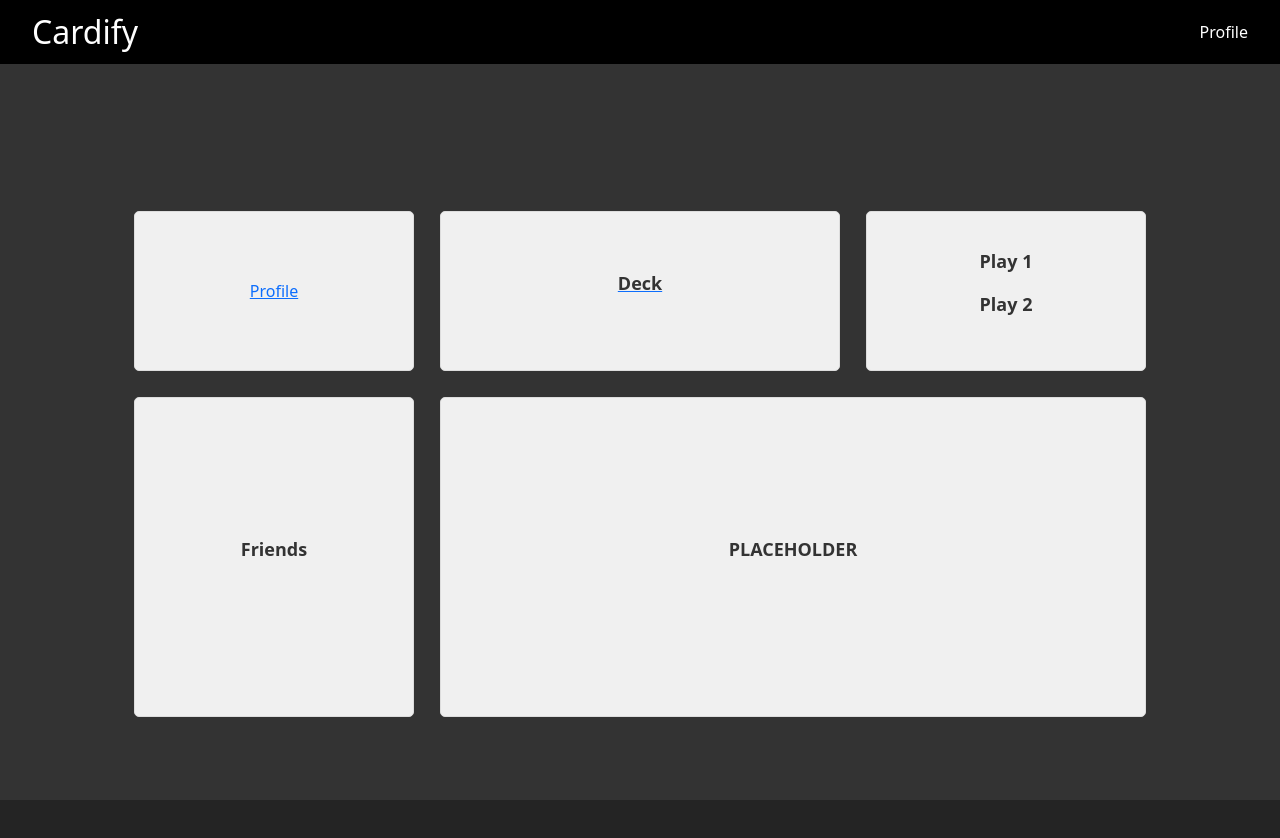
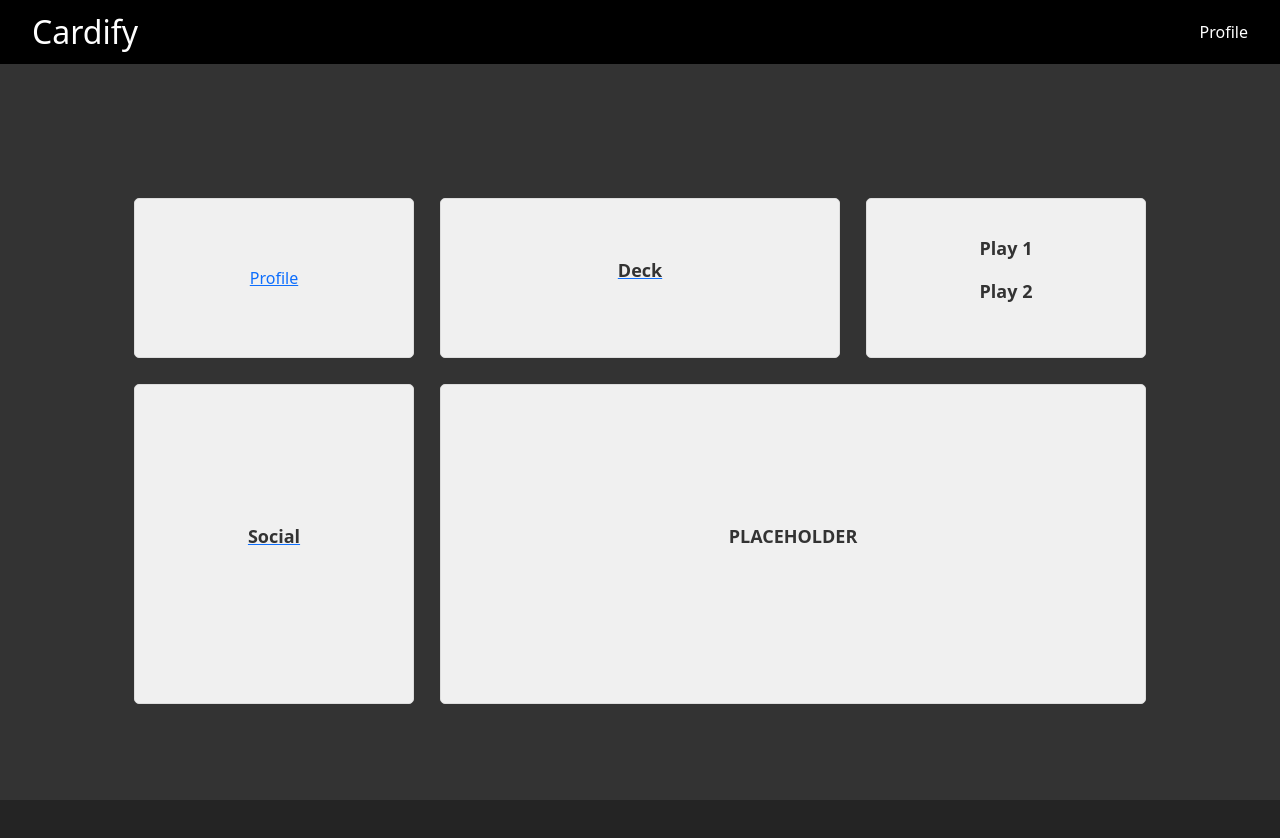
Before and after one commit to ChrisMamatas/cardify, a React (Vite) app: page / in a window 1280 px wide. Shown: the top 838 px of the page. Built offline with nearby package versions, Linux system fonts and the light colour scheme.

Commit message:
added Social page

```diff
--- /dev/null
+++ b/src/Components/SocialWidget.tsx
@@ -0,0 +1,16 @@
+import "./Widgets.css"
+import {Link} from "react-router-dom";
+interface Props {
+    className?: string
+}
+
+export default function SocialWidget({ className } : Props) {
+
+    return (
+        <Link to={"/Social"}>
+            <div className={className}>
+                <p>Social</p>
+            </div>
+        </Link>
+    )
+}
--- a/src/components/FriendsWidget.tsx
+++ /dev/null
@@ -1,13 +0,0 @@
-import "./Widgets.css"
-interface Props {
-    className?: string
-}
-
-export default function FriendsWidget({ className } : Props) {
-
-    return (
-        <div className={className}>
-            <p>Friends</p>
-        </div>
-    )
-}
--- a/src/pages/Home.tsx
+++ b/src/pages/Home.tsx
@@ -2,38 +2,38 @@ import {Link} from "react-router-dom";
 import ProfileWidget from "../components/ProfileWidget.tsx";
 import PlayWidget from "../components/PlayWidget.tsx";
 import "./Home.css"
-import FriendsWidget from "../components/FriendsWidget.tsx";
+import SocialWidget from "../Components/SocialWidget.tsx";
 import DeckWidget from "../components/DeckWidget.tsx";
 import Temp from "../components/Temp.tsx";
 
 export default function Home() {
 
     return (
-        // <div>
-        //     <h1>
-        //         Home
-        //     </h1>
-        //     <div>
-        //         <button>
-        //             <Link to={"/Social"}>Social</Link>
-        //         </button>
-        //     </div>
-        //     <div>
-        //         <button>
-        //             <Link to={"/Cards"}>Cards</Link>
-        //         </button>
-        //     </div>
-        //     <div>
-        //         <button>
-        //             <Link to={"/Battle"}>Battle</Link>
-        //         </button>
-        //     </div>
-        //     <div>
-        //         <button>
-        //             <Link to={"/Arena"}>Arena</Link>
-        //         </button>
-        //     </div>
-        // </div>
+        /* <div>
+             <h1>
+                 Home
+             </h1>
+             <div>
+                 <button>
+                     <Link to={"/Social"}>Social</Link>
+                 </button>
+             </div>
+             <div>
+                 <button>
+                     <Link to={"/Cards"}>Cards</Link>
+                 </button>
+             </div>
+             <div>
+                 <button>
+                     <Link to={"/Battle"}>Battle</Link>
+                 </button>
+             </div>
+             <div>
+                 <button>
+                     <Link to={"/Arena"}>Arena</Link>
+                 </button>
+             </div>
+         </div>*/
 
         <div className={"center-container"}>
             <div className={"grid-container"}>
@@ -41,7 +41,7 @@ export default function Home() {
                 <ProfileWidget className={"Widget top-row"}/>
                 <DeckWidget className={"Widget top-row"}/>
                 <PlayWidget className={"Widget top-row"}/>
-                <FriendsWidget className={"Widget span-two-rows bottom-row"}/>
+                <SocialWidget className={"Widget span-two-rows bottom-row"}/>
                 <Temp className={"Widget span-two-rows-and-columns bottom-row"}/>
             </div>
         </div>
--- a/src/pages/Social.tsx
+++ b/src/pages/Social.tsx
@@ -1,8 +1,35 @@
+import react from "@vitejs/plugin-react-swc";
+import React, {useState} from "react";
+
+/*interface friendProp{
+    Name: String;
+    id: number;
+    Level: number;
+    Status: Boolean;
+    handleAdd:(e: React.FormEvent) => void;
+}*/
 export default function Social() {
+    /*const [friend, setListFriend] = useState<string>("")
+    const handleAdd = (e: React.FormEvent) => {
+        e.preventDefault();
+    }
 
-    return (
-        <h1>
-            Social
-        </h1>
-    )
+    const friend:React.FC<friendProp> =({friend, setListFriend, handleAdd}) => {*/
+
+        return (
+            <div>
+                <div style={{padding: "2%"}}/>
+
+                <div>
+                    <button style={{position: "sticky", width: "90%", left: "5%", top: "5%"}}>
+                        Add Friend
+                    </button>
+                </div>
+
+                <div>
+
+                </div>
+            </div>
+        )
+
 }
```
Also changed, not shown: src/Components/SocialWidget.css (added), src/components/FriendsWidget.css (deleted).
